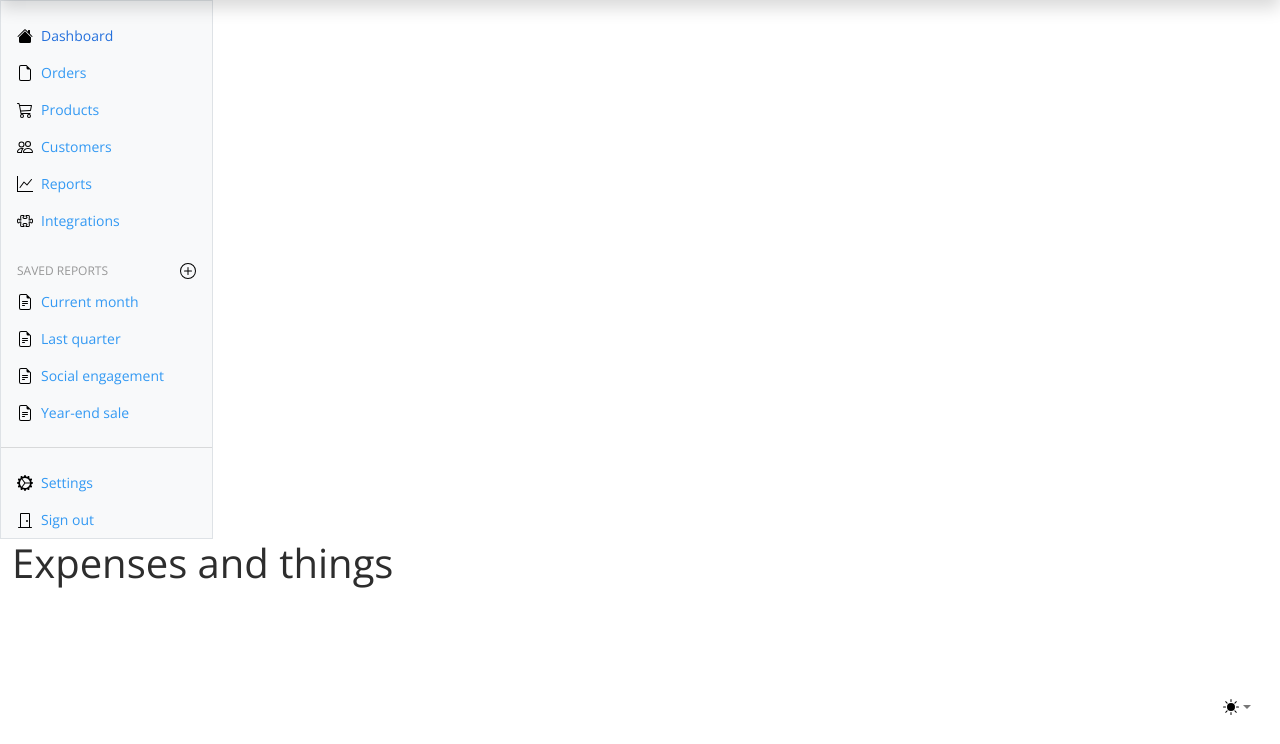
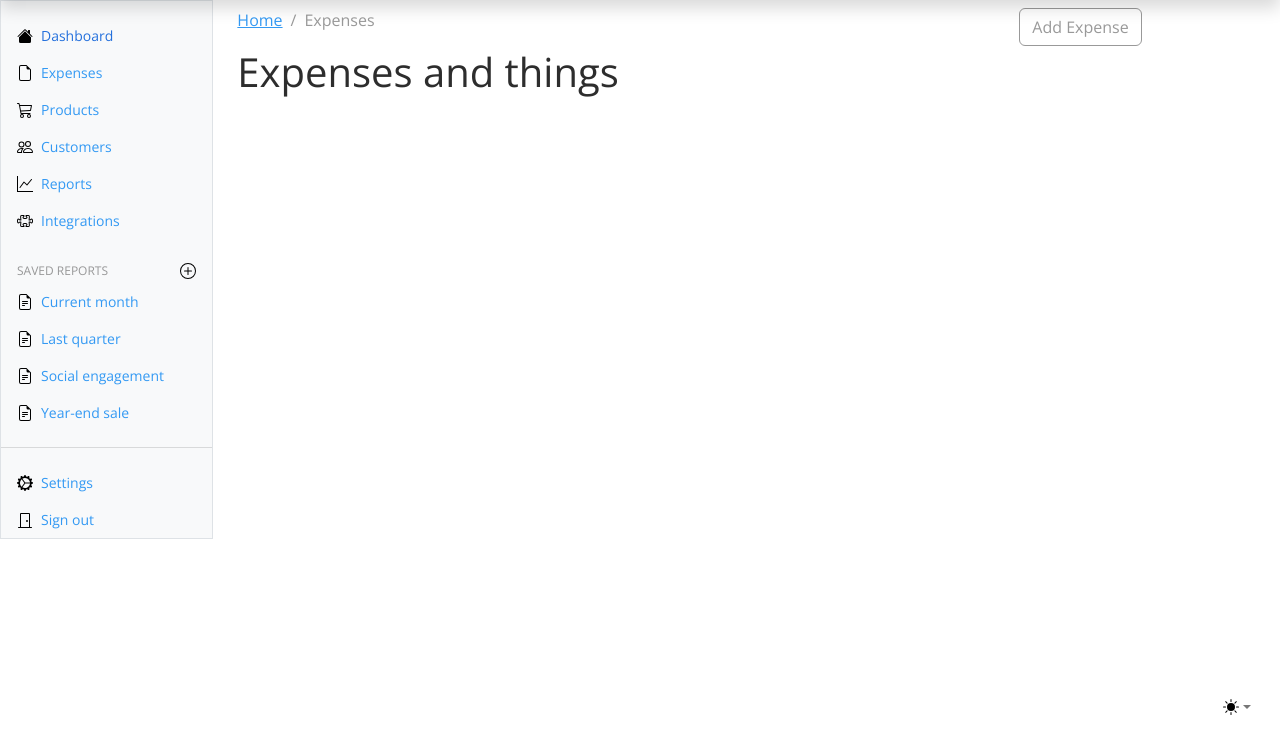
Before and after one commit to Unkerpaulie/expensetracker, a Django app: page /expenses/ in a window 1280 px wide. Shown: the part 56-800 px from the top of the page. Run offline with Django 5.2, Linux system fonts and the light colour scheme; the visitor is signed in with stand-in values (Sample User, id 1); some libraries are stand-ins or nearby versions.

Commit message:
breadcrumb system working throughout project

```diff
--- a/authentication/templates/authentication/login.html
+++ b/authentication/templates/authentication/login.html
@@ -1,6 +1,6 @@
 {% extends "core/base.html" %}
 
-{% block title %}- Log in{% endblock title %}
+{% block title %}- {{ current_page }}{% endblock title %}
 
 {% block main %}
 <main class="col-md-6 ms-sm-auto col-lg-8 px-md-4">
--- a/authentication/templates/authentication/register.html
+++ b/authentication/templates/authentication/register.html
@@ -1,7 +1,7 @@
 {% extends "core/base.html" %}
 {% load static %}
 
-{% block title %}- Register{% endblock title %}
+{% block title %}- {{ current_page }}{% endblock title %}
 
 {% block main %}
 <main class="col-md-6 ms-sm-auto col-lg-8 px-md-4">
--- /dev/null
+++ b/core/templates/core/_breadcrumb.html
@@ -0,0 +1,8 @@
+<nav aria-label="breadcrumb" class="mt-2">
+    <ol class="breadcrumb">
+      {% for link in backlinks %}
+      <li class="breadcrumb-item"><a href="{% url link.url %}">{{ link.label }}</a></li>
+      {% endfor %}
+      <li class="breadcrumb-item active" aria-current="page">{{ current_page }}</li>
+    </ol>
+  </nav>
--- a/core/templates/core/_sidebar.html
+++ b/core/templates/core/_sidebar.html
@@ -7,15 +7,15 @@
       <div class="offcanvas-body d-md-flex flex-column p-0 pt-lg-3 overflow-y-auto">
         <ul class="nav flex-column">
           <li class="nav-item">
-            <a class="nav-link d-flex align-items-center gap-2 active" aria-current="page" href="#">
+            <a class="nav-link d-flex align-items-center gap-2 active" aria-current="page" href="{% url "core:home" %}">
               <svg class="bi"><use xlink:href="#house-fill"/></svg>
               Dashboard
             </a>
           </li>
           <li class="nav-item">
-            <a class="nav-link d-flex align-items-center gap-2" href="#">
+            <a class="nav-link d-flex align-items-center gap-2" href="{% url "expenses:home" %}">
               <svg class="bi"><use xlink:href="#file-earmark"/></svg>
-              Orders
+              Expenses
             </a>
           </li>
           <li class="nav-item">
--- a/core/templates/core/home.html
+++ b/core/templates/core/home.html
@@ -1,5 +1,6 @@
 {% extends "core/base.html" %}
 
+{% block title %}- {{ current_page }}{% endblock title %}
 {% block main %}
 {% if request.user.is_authenticated %}
 <main class="col-md-9 ms-sm-auto col-lg-10 px-md-4">
--- a/core/views.py
+++ b/core/views.py
@@ -2,4 +2,5 @@ from django.shortcuts import render
 
 
 def home(req):
-    return render(req, "core/home.html")
+    context = {"current_page": "Home"}
+    return render(req, "core/home.html", context)
--- a/expenses/templates/expenses/home.html
+++ b/expenses/templates/expenses/home.html
@@ -1,5 +1,18 @@
 {% extends "core/base.html" %}
-{% block title %}- Expenses{% endblock title %}
+{% block title %}- {{ current_page }}{% endblock title %}
 {% block main %}
-<h1>Expenses and things</h1>
+<main class="col-md-9 ms-sm-auto col-lg-10 px-md-4">
+    <div class="row">
+        <div class="col-md-9">
+            {% include "core/_breadcrumb.html" %}
+        </div>
+        <div class="col-md-3">
+            <a href="{% url "expenses:add" %}" class="btn btn-outline-secondary mt-2">Add Expense</a>
+        </div>
+    </div>
+    {% include "core/_messages.html" %}
+    <h1>Expenses and things</h1>
+    </main>
+<div class="col-md-3 col-lg-2"></div>
+
 {% endblock main %}
--- a/expenses/urls.py
+++ b/expenses/urls.py
@@ -5,4 +5,5 @@ app_name = "expenses"
 
 urlpatterns = [
     path("", views.home, name="home"),
+    path("add", views.add, name="add"),
 ]
--- a/expenses/views.py
+++ b/expenses/views.py
@@ -2,4 +2,12 @@ from django.shortcuts import render
 
 
 def home(req):
-    return render(req, "expenses/home.html")
+    context = {"current_page": "Expenses"}
+    context |= {"backlinks": [{"label": "Home", "url": "core:home"}]}
+    return render(req, "expenses/home.html", context)
+
+
+def add(req):
+    context = {"current_page": "Add Expense"}
+    context |= {"backlinks": [{"label": "Home", "url": "core:home"}, {"label": "Expenses", "url": "expenses:home"}]}
+    return render(req, "expenses/add.html", context)
--- a/preferences/templates/preference/home.html
+++ b/preferences/templates/preference/home.html
@@ -1,10 +1,13 @@
 {% extends "core/base.html" %}
+
+{% block title %}- {{ current_page }}{% endblock title %}
 
 {% block main %}
 {% if request.user.is_authenticated %}
 <main class="col-md-6 ms-sm-auto col-lg-8 px-md-4">
     {% include "core/_messages.html" %}
-  <div class="mt-5">
+    {% include "core/_breadcrumb.html" %}
+  <div class="mt-2">
     <h1>Settings</h1>
     <hr>
     <h3>Select Currency</h3>
--- a/preferences/views.py
+++ b/preferences/views.py
@@ -8,6 +8,8 @@ from .models import Preference
 
 @login_required(redirect_field_name=None)
 def home(req):
+    context = {"current_page": "Settings"}
+    context |= {"backlinks": [{"label": "Home", "url": "core:home"}]}
     # check if preference already exists
     if req.method == "POST":
         pref = Preference.objects.filter(user=req.user).first()
@@ -30,5 +32,5 @@ def home(req):
 
     currencies = [{"abbr": k, "name": v} for k, v in data.items()]
     pref = Preference.objects.filter(user=req.user).first()
-    context = {"currencies": currencies, "pref": pref}
+    context |= {"currencies": currencies, "pref": pref}
     return render(req, "preference/home.html", context)
```
Also changed, not shown: authentication/views.py (+7 -15 lines), expenses/templates/expenses/add.html (added, +11 -0 lines).
